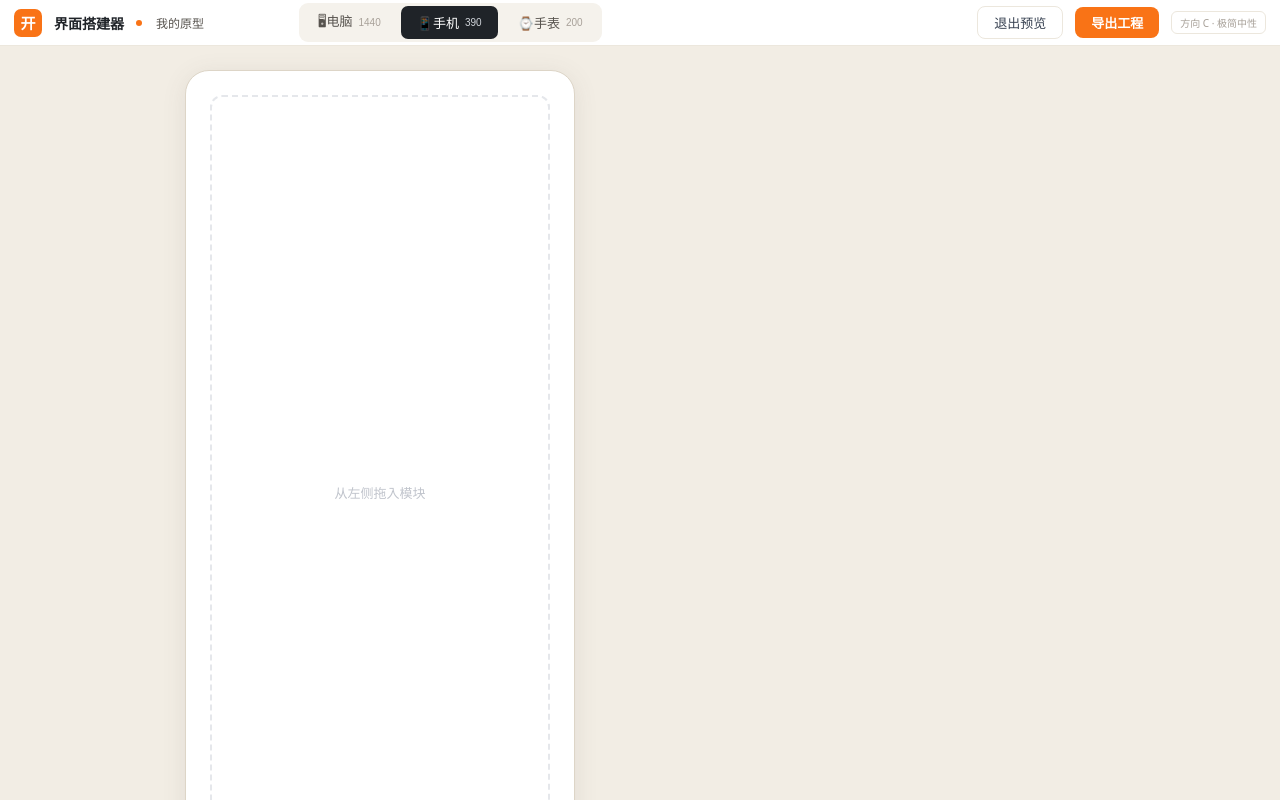
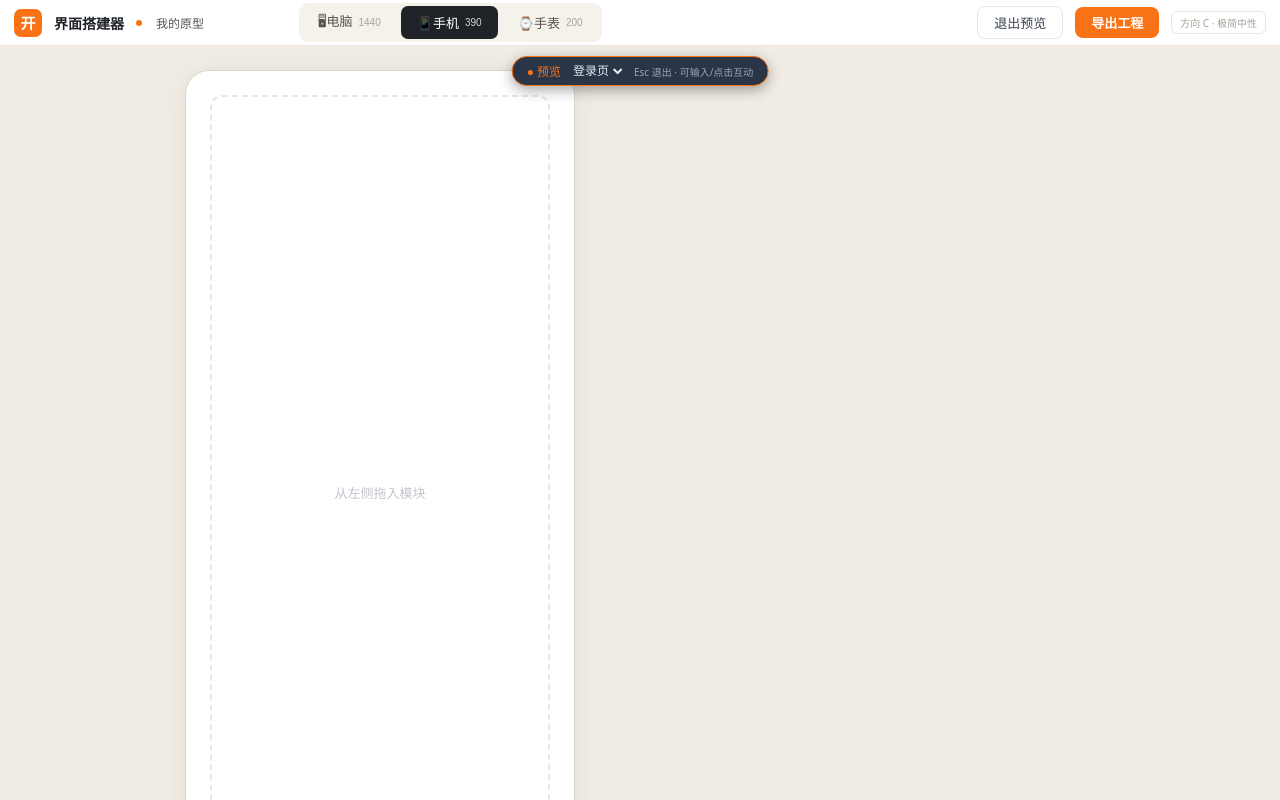
Before and after one commit to loyu123/ui-builder, a React (Vite) app: page / in a window 1280 px wide. Both pictures are taken after a click on the button "预览". Built offline with nearby package versions, Linux system fonts and the light colour scheme.

Commit message:
feature:

```diff
--- a/src/editor/Canvas.tsx
+++ b/src/editor/Canvas.tsx
@@ -37,12 +37,19 @@ export function Canvas({ previewing }: { previewing?: boolean }) {
   const zoom = useStore(s => s.editor.zoom);
   const pan = useStore(s => s.editor.pan);
   const selection = useStore(s => s.editor.selection);
+  const pages = useStore(s => s.project.pages);
+  const [previewPageId, setPreviewPageId] = useState<string | null>(null);   // 预览内路由：navigate 跳转目标页
   const page = useStore(s => {
-    const pid = s.editor.currentPageId;
+    const pid = previewing ? (previewPageId ?? s.editor.currentPageId) : s.editor.currentPageId;
     return s.project.pages.find(pg => pg.id === pid) ?? s.project.pages[0];
   });
   const board = page.boards[device];
   const dev = DEVICES[device];
+
+  // 退出预览时重置预览路由
+  useEffect(() => {
+    if (!previewing) setPreviewPageId(null);
+  }, [previewing]);
 
   const boardRef = useRef<HTMLDivElement>(null);
   const scrollRef = useRef<HTMLDivElement>(null);
@@ -334,6 +341,15 @@ export function Canvas({ previewing }: { previewing?: boolean }) {
       <div
         key={n.id}
         onPointerDown={e => beginGesture(e, 'move', n)}
+        onClick={e => {
+          // 预览互动：navigate 事件真实切换预览页
+          if (!previewing) return;
+          const ev = Object.values(n.events ?? {}).find(s => s.action !== 'none');
+          if (ev?.action === 'navigate' && ev.target) {
+            e.stopPropagation();
+            setPreviewPageId(ev.target);
+          }
+        }}
         onDoubleClick={e => {
           e.stopPropagation();
           if (previewing) return;   // 预览模式下不允许就地编辑
@@ -350,7 +366,7 @@ export function Canvas({ previewing }: { previewing?: boolean }) {
           cursor: 'grab',
         }}
       >
-        <ModuleRenderer node={n} />
+        <ModuleRenderer node={n} interactive={previewing} />
         {/* 功能备注气泡（PP-03） */}
         {n.note && !previewing && (
           <div style={{
@@ -436,6 +452,27 @@ export function Canvas({ previewing }: { previewing?: boolean }) {
             </button>
           ))}
           <span style={{ fontSize: 10, color: '#c9c2b6' }}>Ctrl+滚轮</span>
+        </div>
+      )}
+
+      {/* 预览状态条：页面指示 + 手动切换（替代编辑信息条） */}
+      {previewing && (
+        <div style={{
+          position: 'absolute', top: 10, left: '50%', transform: 'translateX(-50%)', zIndex: 30,
+          display: 'flex', alignItems: 'center', gap: 8,
+          background: '#2a3548', color: '#e6ebf2', border: '1px solid #f97316',
+          borderRadius: 999, padding: '5px 14px', fontSize: 12,
+          boxShadow: '0 4px 14px rgba(0,0,0,.35)',
+        }}>
+          <span style={{ color: '#f97316' }}>● 预览</span>
+          <select
+            value={page.id}
+            onChange={e => setPreviewPageId(e.target.value)}
+            style={{ background: 'transparent', color: '#e6ebf2', border: 'none', outline: 'none', fontSize: 12, cursor: 'pointer' }}
+          >
+            {pages.map(pg => <option key={pg.id} value={pg.id} style={{ color: '#1f2328' }}>{pg.name}</option>)}
+          </select>
+          <span style={{ fontSize: 10, color: '#9aa7b8' }}>Esc 退出 · 可输入/点击互动</span>
         </div>
       )}
 
--- a/src/modules/renderers.tsx
+++ b/src/modules/renderers.tsx
@@ -5,7 +5,7 @@ import type { Node } from '../types';
 
 function safeNum(v: unknown, d = 0): number { return typeof v === 'number' ? v : d; }
 
-export function ModuleRenderer({ node }: { node: Node }) {
+export function ModuleRenderer({ node, interactive = false }: { node: Node; interactive?: boolean }) {
   const s = node.style as React.CSSProperties;
   const p = node.props;
 
@@ -40,25 +40,48 @@ export function ModuleRenderer({ node }: { node: Node }) {
       );
     }
 
-    // —— 表单输入 ——
+    // —— 表单输入（interactive：预览模式渲染真表单控件，可输入/可选） ——
     case 'input':
       return (
         <div style={{ width: '100%', height: '100%', display: 'flex', flexDirection: 'column', justifyContent: 'center', gap: 2, border: '1px solid #e5e7eb', padding: '0 10px', boxSizing: 'border-box', ...s }}>
           {p.label ? <span style={{ fontSize: 11, color: '#6b7280' }}>{String(p.label)}</span> : null}
-          <span style={{ color: '#9ca3af' }}>{String(p.placeholder ?? '')}</span>
+          {interactive ? (
+            <input
+              placeholder={String(p.placeholder ?? '')}
+              onPointerDown={e => e.stopPropagation()}
+              style={{ border: 'none', outline: 'none', background: 'transparent', fontSize: 13, color: '#374151', width: '100%', padding: 0 }}
+            />
+          ) : (
+            <span style={{ color: '#9ca3af' }}>{String(p.placeholder ?? '')}</span>
+          )}
         </div>
       );
     case 'password':
-      return <PasswordModule node={node} style={s} />;
+      return <PasswordModule node={node} style={s} interactive={interactive} />;
     case 'textarea':
-      return (
+      return interactive ? (
+        <textarea
+          placeholder={String(p.placeholder ?? '')}
+          onPointerDown={e => e.stopPropagation()}
+          style={{ width: '100%', height: '100%', border: '1px solid #e5e7eb', padding: 8, boxSizing: 'border-box', color: '#374151', fontSize: 13, resize: 'none', outline: 'none', ...s }}
+        />
+      ) : (
         <div style={{ width: '100%', height: '100%', border: '1px solid #e5e7eb', padding: 8, boxSizing: 'border-box', color: '#9ca3af', overflow: 'hidden', ...s }}>
           {String(p.placeholder ?? '')}
         </div>
       );
     case 'select': {
       const opts = String(p.options ?? '').split(',').filter(Boolean);
-      return (
+      return interactive ? (
+        <select
+          defaultValue=""
+          onPointerDown={e => e.stopPropagation()}
+          style={{ width: '100%', height: '100%', border: '1px solid #e5e7eb', padding: '0 8px', boxSizing: 'border-box', color: '#374151', fontSize: 13, background: '#fff', outline: 'none', ...s }}
+        >
+          <option value="" disabled>{opts[0] || '请选择'}</option>
+          {opts.map(o => <option key={o} value={o}>{o}</option>)}
+        </select>
+      ) : (
         <div style={{ width: '100%', height: '100%', border: '1px solid #e5e7eb', display: 'flex', alignItems: 'center', justifyContent: 'space-between', padding: '0 10px', boxSizing: 'border-box', ...s }}>
           <span style={{ color: '#374151' }}>{opts[0] || '请选择'}</span>
           <span style={{ color: '#9ca3af' }}>▾</span>
@@ -210,18 +233,27 @@ export function ModuleRenderer({ node }: { node: Node }) {
 
 // —— 带局部交互态的模块 ——
 
-function PasswordModule({ node, style }: { node: Node; style: React.CSSProperties }) {
+function PasswordModule({ node, style, interactive = false }: { node: Node; style: React.CSSProperties; interactive?: boolean }) {
   const [show, setShow] = useState(false);
   return (
     <div style={{ width: '100%', height: '100%', display: 'flex', flexDirection: 'column', justifyContent: 'center', gap: 2, border: '1px solid #e5e7eb', padding: '0 10px', boxSizing: 'border-box', ...style }}>
       {node.props.label ? <span style={{ fontSize: 11, color: '#6b7280' }}>{String(node.props.label)}</span> : null}
       <div style={{ display: 'flex', justifyContent: 'space-between', alignItems: 'center' }}>
-        <span style={{ color: '#9ca3af', letterSpacing: show ? 0 : 2 }}>
-          {show ? String(node.props.placeholder ?? '') : '••••••'}
-        </span>
+        {interactive ? (
+          <input
+            type={show ? 'text' : 'password'}
+            placeholder={String(node.props.placeholder ?? '')}
+            onPointerDown={e => e.stopPropagation()}
+            style={{ border: 'none', outline: 'none', background: 'transparent', fontSize: 13, color: '#374151', width: '100%', padding: 0, letterSpacing: show ? 0 : 2 }}
+          />
+        ) : (
+          <span style={{ color: '#9ca3af', letterSpacing: show ? 0 : 2 }}>
+            {show ? String(node.props.placeholder ?? '') : '••••••'}
+          </span>
+        )}
         <span
           onClick={e => { e.stopPropagation(); setShow(v => !v); }}
-          style={{ cursor: 'pointer', fontSize: 12 }}
+          style={{ cursor: 'pointer', fontSize: 12, flexShrink: 0, marginLeft: 4 }}
         >👁</span>
       </div>
     </div>
```
